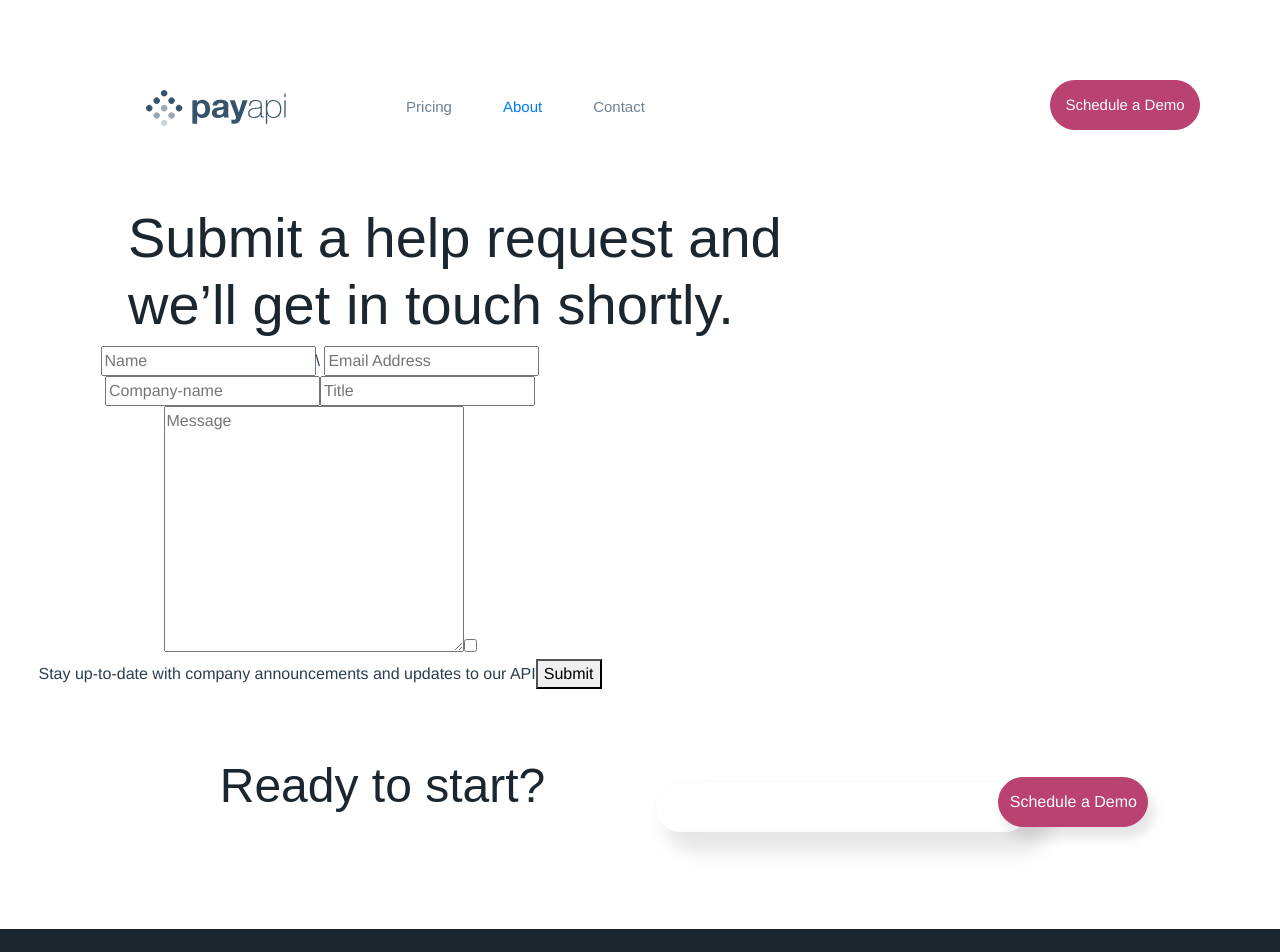
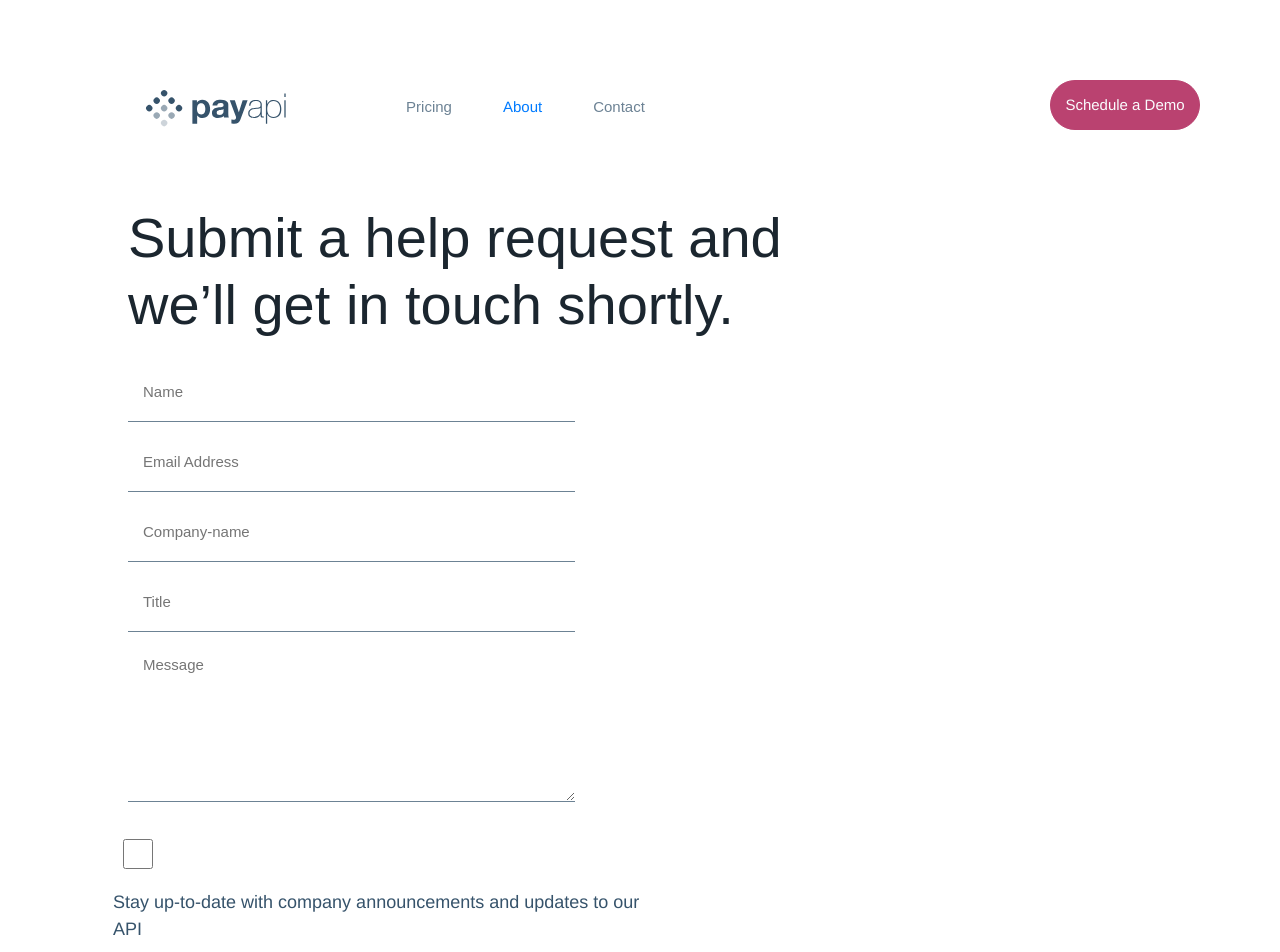
Before and after one commit to clf94-dev/payapi-vue, a Vue app: page /contact in a window 1280 px wide. Shown: the top 952 px of the page. Built offline with nearby package versions, Linux system fonts and the light colour scheme.

Commit message:
added style to form component

```diff
--- a/src/components/ContactSection.vue
+++ b/src/components/ContactSection.vue
@@ -4,14 +4,16 @@
     <b-row>
         <b-col xs="12" sm="12" md="6" lg="6" class="form">
             <form class="form-col">
-                <input type="text" name="Name" placeholder="Name">\
+                <input type="text" name="Name" placeholder="Name">
                 <input type="email" name="email" id="" placeholder="Email Address">
                 <input type="text" placeholder="Company-name">
                 <input type="text" placeholder="Title">
                 <textarea name="message" id="" cols="30" rows="10" placeholder="Message"></textarea>
-                <input type="checkbox" name="checkbox" id="" class="checkbox" />
-                <label for="checkbox">Stay up-to-date with company announcements and updates to our
-                    API</label>
+                <b-row class="checkbox-row">
+                    <input type="checkbox" name="checkbox" id="" class="checkbox" />
+                    <label for="checkbox">Stay up-to-date with company announcements and updates to our
+                        API</label>
+                </b-row>
                 <button type="submit" class="submit-btn"> Submit </button>
             </form>
         </b-col>
@@ -27,5 +29,135 @@ export default {
 </script>
 
 <style scoped>
+.contact-section {
+    padding: 2% 7% 5%;
+    text-align: start;
+}
 
+@media screen and (min-width: 1080px) {
+    .contact-section {
+        padding: 2% 10% 5%;
+    }
+}
+
+.contact-section .form {
+    width: 100%;
+}
+
+@media screen and (min-width: 480px) {
+    .contact-section .form {
+        width: 50%;
+    }
+}
+
+.contact-section .form .form-col input {
+    height: 50px;
+    width: 90%;
+    padding-bottom: 10px;
+    font-size: 15px;
+    padding-left: 15px;
+    margin-bottom: 20px;
+    border: none;
+    border-bottom: 1px solid #6c8294;
+    color: #6c8294;
+    font-family: "Public Sans", sans-serif;
+}
+
+.contact-section .form .form-col input.checkbox {
+    height: 30px !important;
+    width: 50px !important;
+    background-color: #6c8294;
+}
+
+.contact-section .form .form-col input:focus {
+    outline: none !important;
+}
+
+.contact-section .form .form-col textarea {
+    height: 150px;
+    width: 90%;
+    font-size: 15px;
+    font-family: "Public Sans", sans-serif;
+    padding-left: 15px;
+    border: none;
+    border-bottom: 1px solid #6c8294;
+    color: #6c8294;
+    margin-bottom: 30px;
+}
+
+.contact-section .form .form-col textarea:focus {
+    outline: none !important;
+}
+
+.contact-section .form .form-col small {
+    width: 100% !important;
+    margin-right: 50%;
+    margin-bottom: 20px;
+    padding-left: 5px;
+}
+
+.contact-section .form .form-col .checkbox-row {
+    text-align: start;
+    align-items: center !important;
+    margin-bottom: 80px !important;
+}
+
+.contact-section .form .form-col .checkbox-row label {
+    font-size: 18px;
+    color: #36536b !important;
+    font-size: "Public Sans", sans-serif !important;
+}
+
+.contact-section .form .form-col .submit-btn {
+    height: 50px;
+    width: 150px;
+    color: #36536b;
+    border: 1px solid #36536b;
+    border-radius: 25px;
+}
+
+.contact-section .form .form-col .submit-btn:hover {
+    transition: all 0.3s ease;
+    cursor: pointer;
+    color: #fbfcfe;
+    border: 1px solid #36536b;
+    background-color: #36536b;
+}
+
+.contact-section .contact-comp-cont {
+    width: 100%;
+}
+
+@media screen and (min-width: 480px) {
+    .contact-section .contact-comp-cont {
+        width: 50%;
+    }
+}
+
+.contact-section .contact-comp-cont h3 {
+    font-size: 20px;
+    font-family: "Public Sans", sans-serif;
+    font-weight: 300;
+    color: #36536b;
+    margin-bottom: 15px;
+}
+
+.contact-section .contact-comp-cont .contact-comp-row .company-col {
+    width: 50%;
+}
+
+@media screen and (min-width: 800px) {
+    .contact-section .contact-comp-cont .contact-comp-row .company-col {
+        width: 33%;
+    }
+}
+
+.contact-section .contact-comp-cont .contact-comp-row .company-col .logo {
+    margin: 20px auto 10px !important;
+}
+
+.contact-section .contact-comp-cont .contact-comp-row .company-col .logo:hover {
+    cursor: pointer;
+    transform: scale(1.05) !important;
+}
 </style>
```
